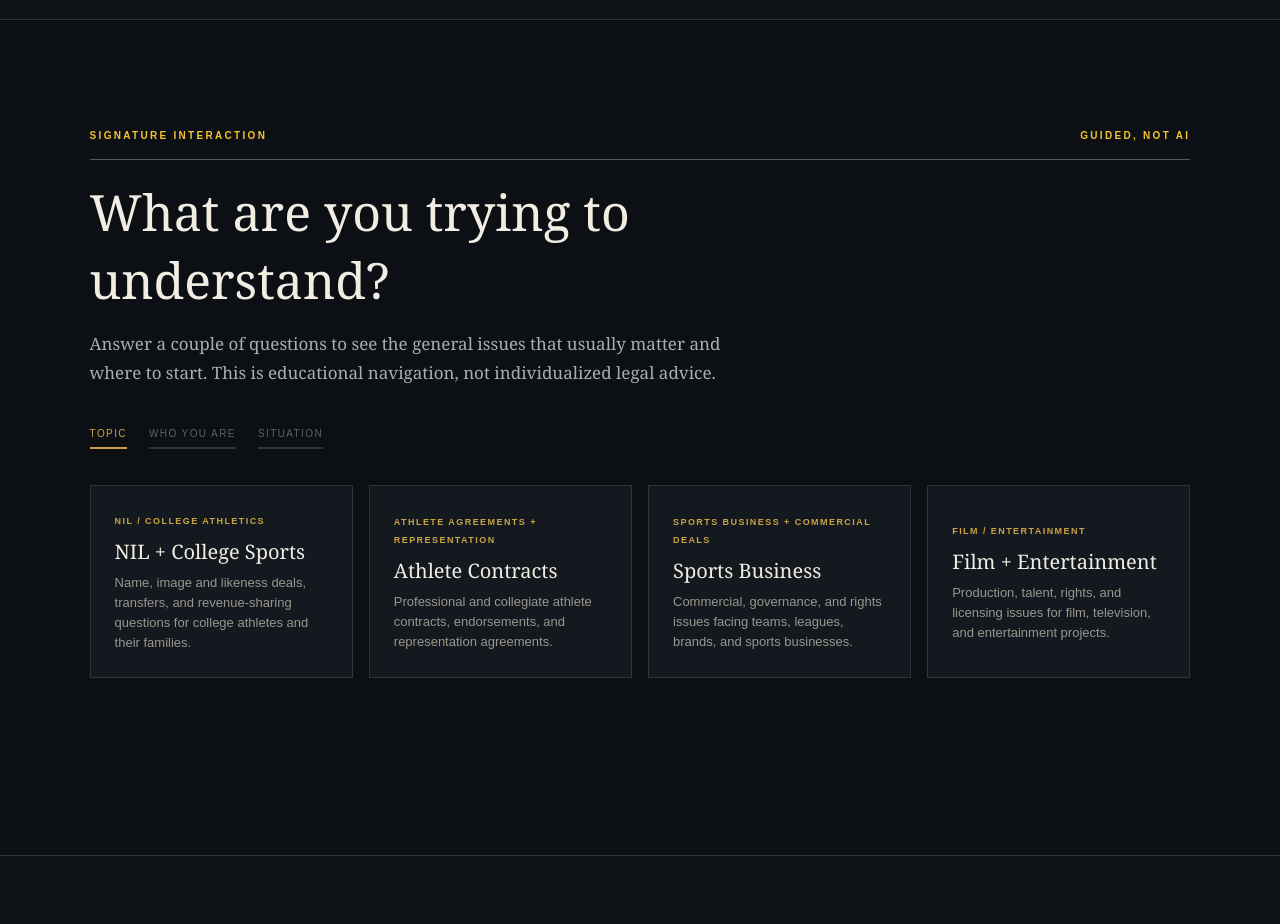
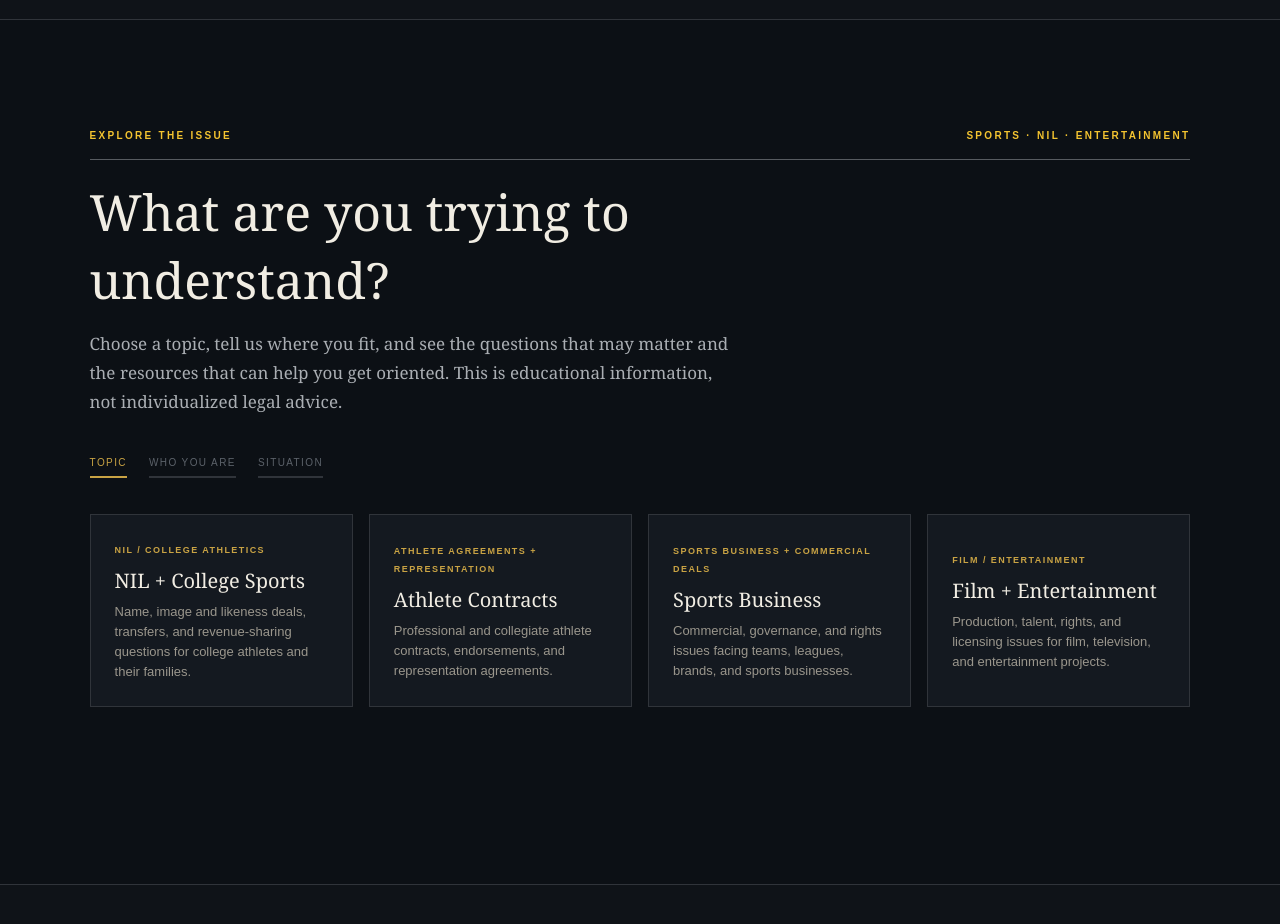
Before and after one commit to alexkaglew-ux/legal-audit, a React (Vite) app: page / in a window 1280 px wide. Shown: the part 2520-3444 px from the top of the page. Built offline with nearby package versions, Linux system fonts and the light colour scheme.

Commit message:
Polish Issue Explorer public-facing language

```diff
--- a/src/components/IssueExplorer.jsx
+++ b/src/components/IssueExplorer.jsx
@@ -46,14 +46,13 @@ export default function IssueExplorer() {
   return (
     <section className="issue-explorer section" id="issue-explorer" aria-labelledby="explorer-heading">
       <div className="section-kicker">
-        <span>Signature interaction</span>
-        <span>GUIDED, NOT AI</span>
+        <span>Explore the issue</span>
+        <span>SPORTS · NIL · ENTERTAINMENT</span>
       </div>
       <h2 id="explorer-heading">What are you trying to understand?</h2>
       <p className="explorer-deck">
-        Answer a couple of questions to see the general issues that usually
-        matter and where to start. This is educational navigation, not
-        individualized legal advice.
+        Choose a topic, tell us where you fit, and see the questions that may matter and the resources
+        that can help you get oriented. This is educational information, not individualized legal advice.
       </p>
 
       <ol className="explorer-steps" aria-label="Explorer progress">
@@ -132,7 +131,7 @@ export default function IssueExplorer() {
 
             {issue.whatMatters.length > 0 && (
               <div className="explorer-result-block">
-                <p className="explorer-result-label">What usually matters</p>
+                <p className="explorer-result-label">Questions that may matter</p>
                 <ul>
                   {issue.whatMatters.map((point) => (
                     <li key={point}>{point}</li>
@@ -157,7 +156,7 @@ export default function IssueExplorer() {
             )}
 
             <div className="explorer-result-block explorer-cta-block">
-              <p className="explorer-result-label">This may warrant individual legal advice</p>
+              <p className="explorer-result-label">Want to discuss your specific situation?</p>
               <p className="explorer-contact-note">{ISSUE_EXPLORER_CONTACT_NOTE}</p>
               <a className="primary-button" href="mailto:ak@thelewfirm.com">
                 Contact Alex <span>→</span>
```
